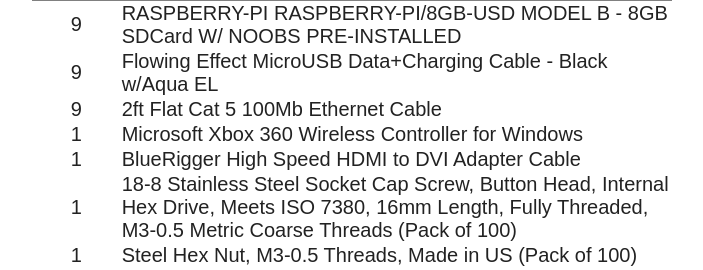
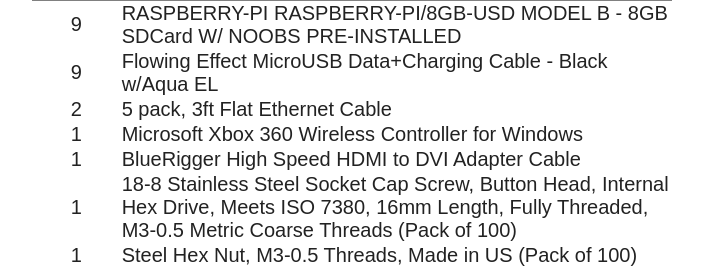
Before and after one commit to TinyTitan/tinytitan.github.io, a Jekyll site: the page built from index.md, in a window 1280 px wide and 900 px high, scrolled down 1772 px. Shown: the part 162-432 px from the top of the window, without its empty margins (288-991 px from the left). Built offline with Jekyll 4.4.1, drawn with Linux system fonts in a browser that asks for light colours; nearby versions of some CDN libraries.

```diff
--- a/index.md
+++ b/index.md
@@ -28,7 +28,7 @@
 | :--------:     | :--------                                                                                                                                                                                                            |
 | 9              | [RASPBERRY-PI  RASPBERRY-PI/8GB-USD  MODEL B - 8GB SDCard W/ NOOBS PRE-INSTALLED](http://www.newark.com/raspberry-pi/raspberry-pi-8gb-usd/model-b-8gb-sdcard-w-noobs-pre/dp/04X5042)                                 |
 | 9              | [Flowing Effect MicroUSB Data+Charging Cable - Black w/Aqua EL](http://www.adafruit.com/products/1233)                                                                                                               |
-| 9              | [2ft Flat Cat 5 100Mb Ethernet Cable](http://www.newegg.com/Product/Product.aspx?Item=N82E16812422526)                                                                                                               |
+| 2              | [5 pack, 3ft Flat Ethernet Cable](http://www.amazon.com/Cable-Matters-5-Pack-Snagless-Ethernet/dp/B00E5I7UF6/)                                                                                                               |
 | 1              | [Microsoft Xbox 360 Wireless Controller for Windows](http://www.amazon.com/Microsoft-Xbox-Wireless-Controller-Windows/dp/B004QRKWKQ/)                                                                       |
 | 1              | [BlueRigger High Speed HDMI to DVI Adapter Cable](http://www.amazon.com/BlueRigger-High-Speed-Adapter-Cable/dp/B005LJQO9G/)                                                                                          |
 | 1              | [18-8 Stainless Steel Socket Cap Screw, Button Head, Internal Hex Drive, Meets ISO 7380, 16mm Length, Fully Threaded, M3-0.5 Metric Coarse Threads (Pack of 100)](http://www.amazon.com/gp/product/B005E00BN2/) |
```
